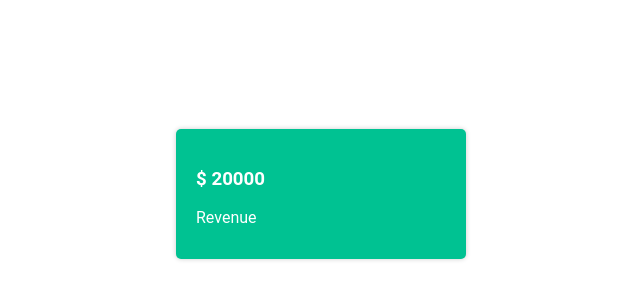
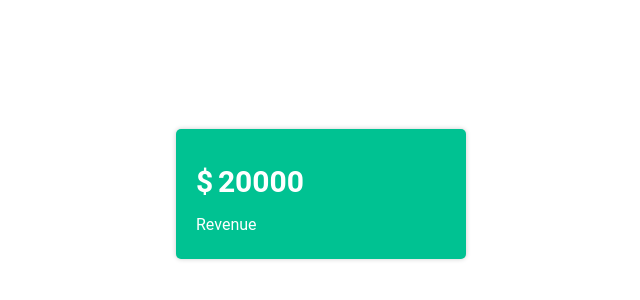
Before and after one commit to maiyopabz/Widget-v1, a plain HTML site: page index.html in a window 1280 px wide. Shown: the part 206-506 px from the top of the page, without its empty margins (319-959 px from the left). Drawn offline with nearby package versions, Linux system fonts and the light colour scheme; some icons are missing.

Commit message:
Card functionality

```diff
--- a/index.html
+++ b/index.html
@@ -6,18 +6,18 @@
     <title>The Widget form</title>
     <link rel="stylesheet" href="styles/styles.css">
     <link rel="stylesheet" href="https://cdn.jsdelivr.net/npm/pixeden-stroke-7-icon@1.2.3/pe-icon-7-stroke/dist/pe-icon-7-stroke.min.css">
-
+    <script src="https://code.jquery.com/jquery-3.5.1.js"></script>
 </head>
 
 <body>
 
-    <!--Start-->
+    <!--Start Widget-->
     <div class="card-body">
 
         <div class="float-left">
             <h3>
                 <span class="currency">$</span>
-                <span class="currency">20000</span>
+                <span class="count">20000</span>
             </h3>
 
             <p>Revenue</p>
@@ -28,8 +28,24 @@
         </div>
 
     </div>
-     <!--End-->
+     <!--End Widget-->
 
-</body>
+
+    <script type="text/javascript">
+    $('.count').each(function(){
+        $(this).prop('Counter', 0).animate({
+            Counter: $(this).text()
+        }, {
+            duration:4000,
+            easing: 'swing',
+            step: function(now) {
+                $(this).text(Math.ceil(now));
+            }
+        });
+    });
+
+    </script>
+
+    </body>
 
 </html>
--- a/styles/styles.css
+++ b/styles/styles.css
@@ -22,3 +22,27 @@ body {
     box-shadow: 0 0 5px rgba(0, 0, 0, 0.2);
 
 }
+
+.card-body p {
+    font-size: 16px;
+    margin-top 0;
+
+}
+
+.float-left {
+ float: left;
+}
+
+.float-right {
+float: right;
+}
+
+.card-body h3 {
+    margin-top: 15px;
+    margin-bottom: 5px;
+}
+
+.currency, .count {
+    font-size:  30px;
+    font-weight: 500px;
+}
```
